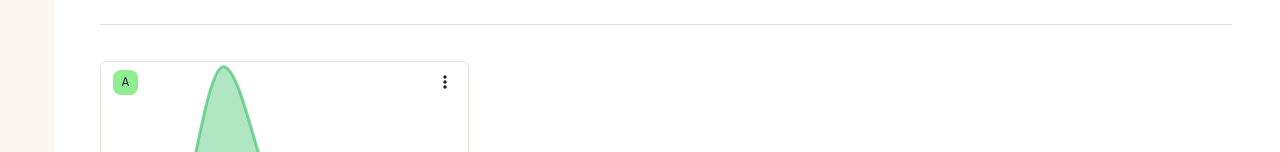
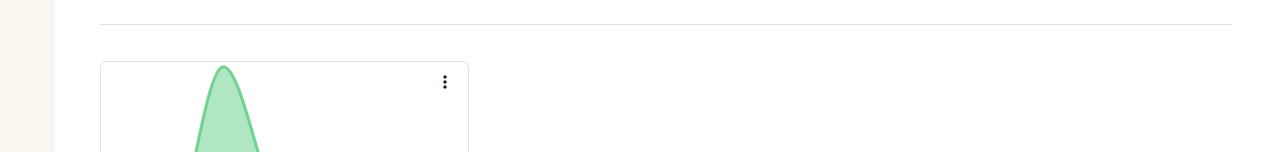
Before and after one commit to therealbluepandabear/fire-finance, a React (Create React App) app: page / in a window 1280 px wide. Both pictures are taken after a click on the button "Add". Shown: the part 305-457 px from the top of the page. Built offline with nearby package versions, Linux system fonts and the light colour scheme.

Commit message:
Add `isFavorite` field to `Plan` interface.
Add `FScrollableBox` component.

etc...

```diff
--- a/src/components/dashboard/Dashboard.tsx
+++ b/src/components/dashboard/Dashboard.tsx
@@ -16,7 +16,7 @@ import {
 import FMenu, { MenuItem, MenuItemGroup } from '../ui/new/FMenu'
 import { User } from '../../api'
 import FAppBar from '../ui/new/FAppBar'
-import Plans, { Plan } from './pages/Plans'
+import Plans from './pages/Plans'
 import { useState } from 'react'
 import { useAppSelector } from '../../store'
 
--- a/src/components/dashboard/pages/Plans.tsx
+++ b/src/components/dashboard/pages/Plans.tsx
@@ -35,58 +35,58 @@ import {
     MdStarOutline
 } from 'react-icons/md'
 import Divider from '../../ui/new/FDivider'
-import { Area, AreaChart, Line, LineChart, ResponsiveContainer } from 'recharts'
+import { Area, AreaChart, ResponsiveContainer } from 'recharts'
 import { useForm } from 'react-hook-form'
 import { useAppDispatch, useAppSelector } from '../../../store'
-import { plansActions } from '../../../store/plans-slice'
+import { plansActions, Plan } from '../../../store/plans-slice'
 import { generatePlanId } from '../../../utils'
+import FScrollableBox from '../../ui/new/FScrollableBox'
 
-interface PlanRatingBadgeProps {
-    rating: PlanRating
+interface PlanDescriptionBadgeProps {
+    description: string
 }
 
-function PlanRatingBadge(props: PlanRatingBadgeProps): JSX.Element {
+function PlanDescriptionBadge(props: PlanDescriptionBadgeProps): JSX.Element {
+
+    const { onOpen, onClose, isOpen } = useDisclosure()
+
     return (
-        <Flex
-            position='absolute'
-            background={getRatingBadgeColor(props.rating)}
-            width='25px'
-            height='25px'
-            margin='12px'
-            fontFamily='manrope'
-            alignItems='center'
-            justifyContent='center'
-            fontSize='12px'
-            borderRadius='lg'
+        <Popover
+            variant='responsive'
+            placement='left-start'
+            trigger='hover'
+            isOpen={isOpen}
+            onOpen={onOpen}
+            onClose={onClose}
         >
-            {props.rating}
-        </Flex>
+            <PopoverTrigger>
+                <IconButton
+                    background='white'
+                    icon={<MdDescription size={20} />}
+                    aria-label='Description'
+                    width='30px'
+                    height='30px'
+                    minWidth='0px'
+                    minHeight='0px'
+                    borderRadius='999px'
+                />
+            </PopoverTrigger>
+            <PopoverContent>
+                <PopoverBody padding='0px'>
+                    <FocusLock persistentFocus={false}>
+                        <FScrollableBox
+                            padding='8px'
+                            maxWidth='300px'
+                            maxHeight='300px'
+                            overflowY='scroll'
+                        >
+                            {props.description}
+                        </FScrollableBox>
+                    </FocusLock>
+                </PopoverBody>
+            </PopoverContent>
+        </Popover>
     )
-}
-
-type PlanRating = 'A+' | 'A' | 'B' | 'B-' | 'C' | 'F'
-
-export interface Plan {
-    id: string
-    name: string
-    creationDate: Date
-    rating: PlanRating
-    description?: string
-}
-
-function getRatingBadgeColor(rating: PlanRating): string {
-    switch (rating) {
-        case 'A+':
-        case 'A':
-            return 'lightgreen'
-        case 'B':
-        case 'B-':
-            return 'orange'
-        case 'C':
-            return 'yellow'
-        case 'F':
-            return 'red'
-    }
 }
 
 const data = [
@@ -152,14 +152,14 @@ function PlanPopoverButton(props: PlanPopoverButtonProps): JSX.Element {
     )
 }
 
-interface PlanPopoverProps {
-    onAddDescription: () => void
+interface PlanOptionsBadgeProps {
+    onEditDescription: () => void
     onRename: () => void
     onDuplicate: () => void
     onDelete: () => void
 }
 
-function PlanPopover(props: PlanPopoverProps): JSX.Element {
+function PlanOptionsBadge(props: PlanOptionsBadgeProps): JSX.Element {
     const { onOpen, onClose, isOpen } = useDisclosure()
 
     return (
@@ -172,7 +172,6 @@ function PlanPopover(props: PlanPopoverProps): JSX.Element {
         >
             <PopoverTrigger>
                 <IconButton
-                    marginLeft='auto'
                     background='white'
                     icon={<MdMoreVert size={20} />}
                     aria-label='Options'
@@ -180,7 +179,6 @@ function PlanPopover(props: PlanPopoverProps): JSX.Element {
                     height='30px'
                     minWidth='0px'
                     minHeight='0px'
-                    marginRight='8px'
                     borderRadius='999px'
                 />
             </PopoverTrigger>
@@ -190,8 +188,8 @@ function PlanPopover(props: PlanPopoverProps): JSX.Element {
                         <Flex flexDirection='column' width='200px'>
                             <PlanPopoverButton
                                 icon={<MdDescription />}
-                                onClick={props.onAddDescription}
-                                text='Add Description'
+                                onClick={props.onEditDescription}
+                                text='Edit Description'
                             />
 
                             <PlanPopoverButton
@@ -305,12 +303,12 @@ function RenamePlanModal(props: RenamePlanModalProps): JSX.Element {
     )
 }
 
-interface AddDescriptionModalProps {
+interface EditDescriptionModalProps {
     plan: Plan
     onClose: () => void
 }
 
-function AddDescriptionModal(props: AddDescriptionModalProps): JSX.Element {
+function EditDescriptionModal(props: EditDescriptionModalProps): JSX.Element {
     const dispatch = useAppDispatch()
 
     const planDescription = props.plan.description ?? ''
@@ -321,32 +319,76 @@ function AddDescriptionModal(props: AddDescriptionModalProps): JSX.Element {
 
     function OKClickHandler(): void {
         const description = watch('description')
-        dispatch(plansActions.addPlanDescription({ id: props.plan.id, description: description }))
+        dispatch(plansActions.editPlan({ id: props.plan.id, partialState: { description: description } }))
 
         props.onClose()
     }
 
     return (
-        <FModal title='Add Description' onOKClick={OKClickHandler} onClose={props.onClose}>
+        <FModal title='Edit Description' onOKClick={OKClickHandler} onClose={props.onClose}>
             <Input {...register('description', { required: true })} />
         </FModal>
     )
 }
 
-interface PlanProps {
+interface PlanFavoriteButtonProps {
     plan: Plan
-    onAddDescription: (plan: Plan) => void
+}
+
+function PlanFavoriteButton(props: PlanFavoriteButtonProps): JSX.Element {
+
+    const yetToFavoriteIcon = <MdStarOutline color='#c5c5c5' size={25} />
+    const hasFavoritedIcon = <MdStar color='#feba4f' size={25} />
+
+    const [favoriteButtonIcon, setFavoriteIcon] = useState(yetToFavoriteIcon)
+    const [hasFavorited, setHasFavorited] = useState(props.plan.isFavorite)
+
+    const dispatch = useAppDispatch()
+
+    function setIsFavorite(isFavorite: boolean): void {
+        dispatch(plansActions.editPlan(
+            { id: props.plan.id, partialState: { isFavorite: isFavorite } }
+        ))
+    }
+
+    useEffect(() => {
+        if (hasFavorited) {
+            setFavoriteIcon(hasFavoritedIcon)
+            setIsFavorite(true)
+        } else {
+            setFavoriteIcon(yetToFavoriteIcon)
+            setIsFavorite(false)
+        }
+    }, [hasFavorited])
+
+    function favoriteButtonClickHandler(): void {
+        setHasFavorited(prevHasFavorited => !prevHasFavorited)
+    }
+
+    return (
+        <IconButton
+            aria-label='Favorite'
+            background='white'
+            _hover={{ background: 'gray.100' }}
+            _active={{ background: 'gray.200' }}
+            icon={favoriteButtonIcon}
+            onClick={favoriteButtonClickHandler}
+            marginLeft='auto'
+        >
+            {favoriteButtonIcon}
+        </IconButton>
+    )
+}
+
+interface PlanCardProps {
+    plan: Plan
+    onEditDescription: (plan: Plan) => void
     onRename: (plan: Plan) => void
     onDuplicate: (plan: Plan) => void
     onDelete: (plan: Plan) => void
 }
 
-function Plan(props: PlanProps): JSX.Element {
-    const yetToFavoriteIcon = <MdStarOutline color='#c5c5c5' size={25} />
-    const hasFavoritedIcon = <MdStar color='#feba4f' size={25} />
-
-    const [favoriteButtonIcon, setFavoriteIcon] = useState(yetToFavoriteIcon)
-    const [hasFavorited, setHasFavorited] = useState(false)
+function PlanCard(props: PlanCardProps): JSX.Element {
 
     const options: Intl.DateTimeFormatOptions = {
         month: 'short',
@@ -356,17 +398,7 @@ function Plan(props: PlanProps): JSX.Element {
 
     const formattedCreationDate = props.plan.creationDate.toLocaleString('en-US', options)
 
-    useEffect(() => {
-        if (hasFavorited) {
-            setFavoriteIcon(hasFavoritedIcon)
-        } else {
-            setFavoriteIcon(yetToFavoriteIcon)
-        }
-    }, [hasFavorited])
-
-    function favoriteButtonClickHandler(): void {
-        setHasFavorited(prevHasFavorited => !prevHasFavorited)
-    }
+    const showDescriptionBadge = props.plan.description && props.plan.description.trim().length > 0
 
     return (
         <Box
@@ -384,15 +416,16 @@ function Plan(props: PlanProps): JSX.Element {
                 <Flex
                     position='absolute'
                     top='0'
-                    width='100%'
+                    right='0'
+                    marginRight='8px'
                     height='40px'
                     borderRadius='0px'
                     alignItems='center'
                 >
-                    <PlanRatingBadge rating={props.plan.rating} />
+                    {showDescriptionBadge && <PlanDescriptionBadge description={props.plan.description ?? ''} />}
 
-                    <PlanPopover
-                        onAddDescription={() => props.onAddDescription(props.plan)}
+                    <PlanOptionsBadge
+                        onEditDescription={() => props.onEditDescription(props.plan)}
                         onRename={() => props.onRename(props.plan)}
                         onDuplicate={() => props.onDuplicate(props.plan)}
                         onDelete={() => props.onDelete(props.plan)}
@@ -417,15 +450,7 @@ function Plan(props: PlanProps): JSX.Element {
                     <Text color='rgb(22, 135, 94)'  fontSize='sm'>{formattedCreationDate}</Text>
                 </Flex>
 
-                <IconButton
-                    marginLeft='auto'
-                    aria-label='Favorite'
-                    background='white'
-                    _hover={{ background: 'gray.100' }}
-                    _active={{ background: 'gray.200' }}
-                    icon={favoriteButtonIcon}
-                    onClick={favoriteButtonClickHandler}
-                />
+                <PlanFavoriteButton plan={props.plan} />
             </Flex>
         </Box>
     )
@@ -437,14 +462,14 @@ export default function Settings(props: DashboardProps): JSX.Element {
     const plans = useAppSelector(state => state.plans.plans)
 
     const [renameContext, setRenameContext] = useState<Plan | null>(null)
-    const [addDescriptionContext, setAddDescriptionContext] = useState<Plan | null>(null)
+    const [descriptionContext, setDescriptionContext] = useState<Plan | null>(null)
 
     function addPlanClickHandler(): void {
         const plan: Plan = {
             id: generatePlanId(),
             name: `Plan ${plans.length}`,
             creationDate: new Date(2002, 0, 9),
-            rating: 'A'
+            isFavorite: false
         }
 
         dispatch(plansActions.addPlan(plan))
@@ -462,22 +487,24 @@ export default function Settings(props: DashboardProps): JSX.Element {
         setRenameContext(plan)
     }
 
-    function addDescriptionPlanClickHandler(plan: Plan): void {
-        setAddDescriptionContext(plan)
+    function editDescriptionPlanClickHandler(plan: Plan): void {
+        setDescriptionContext(plan)
     }
 
     function onRenamePlanModalClose(): void {
         setRenameContext(null)
     }
 
-    function onAddDescriptionModalClose(): void {
-        setAddDescriptionContext(null)
+    function onEditDescriptionModalClose(): void {
+        setDescriptionContext(null)
     }
+
+    // STARRED/UNSTARRED CHIP
 
     return (
         <>
             {renameContext && <RenamePlanModal plan={renameContext} onClose={onRenamePlanModalClose} />}
-            {addDescriptionContext && <AddDescriptionModal plan={addDescriptionContext} onClose={onAddDescriptionModalClose} />}
+            {descriptionContext && <EditDescriptionModal plan={descriptionContext} onClose={onEditDescriptionModalClose} />}
 
             <Flex
                 padding={{ base: '24px', md: '48px' }}
@@ -535,9 +562,9 @@ export default function Settings(props: DashboardProps): JSX.Element {
                         gap='12px'
                     >
                         {plans.map((plan, index) => (
-                            <Plan
+                            <PlanCard
                                 key={index}
-                                onAddDescription={addDescriptionPlanClickHandler}
+                                onEditDescription={editDescriptionPlanClickHandler}
                                 onRename={renamePlanClickHandler}
                                 onDelete={deletePlanClickHandler}
                                 onDuplicate={duplicatePlanClickHandler}
--- /dev/null
+++ b/src/components/ui/new/FScrollableBox.tsx
@@ -0,0 +1,20 @@
+import { Box, HTMLChakraProps } from '@chakra-ui/react'
+import { PropsWithChildren } from 'react'
+
+export default function FScrollableBox({ children, ...props }: HTMLChakraProps<'div'> & PropsWithChildren): JSX.Element {
+    return (
+        <Box
+            {...props}
+            sx={{
+                '::-webkit-scrollbar': {
+                    width: '8px'
+                },
+                '::-webkit-scrollbar-thumb': {
+                    background: 'lightgray'
+                }
+            }}
+        >
+            {children}
+        </Box>
+    )
+}
--- a/src/store/plans-slice.ts
+++ b/src/store/plans-slice.ts
@@ -1,6 +1,13 @@
 import { PayloadAction, createSlice } from '@reduxjs/toolkit'
-import { Plan } from '../components/dashboard/pages/Plans'
 import { generatePlanId } from '../utils'
+
+export interface Plan {
+    id: string
+    name: string
+    creationDate: Date
+    isFavorite: boolean
+    description?: string
+}
 
 interface PlansState {
     plans: Plan[]
@@ -31,20 +38,24 @@ const plansSlice = createSlice({
         },
 
         duplicatePlan(state, action: PayloadAction<string>) {
-            const plan = state.plans.find(plan => plan.id === action.payload)
+            const index = state.plans.findIndex(plan => plan.id === action.payload)
 
-            if (plan) {
+            if (index !== -1) {
+                const plan = state.plans[index]
                 const duplicatedPlan: Plan = { ...plan, name: `Duplicate of ${plan.name}`, id: generatePlanId() }
 
                 state.plans.push(duplicatedPlan)
             }
         },
 
-        addPlanDescription(state, action: PayloadAction<{ id: string, description: string }>) {
+        editPlan(state, action: PayloadAction<{ id: string, partialState: Partial<Plan> }>) {
             const index = state.plans.findIndex(plan => plan.id === action.payload.id)
 
             if (index !== -1) {
-                state.plans[index].description = action.payload.description
+                const plan = state.plans[index]
+                const partialPlan = action.payload.partialState
+
+                state.plans[index] = { ...plan, ...partialPlan }
             }
         }
     }
```
Also changed, not shown: src/components/ui/new/FMenu.tsx (+3 -12 lines).
